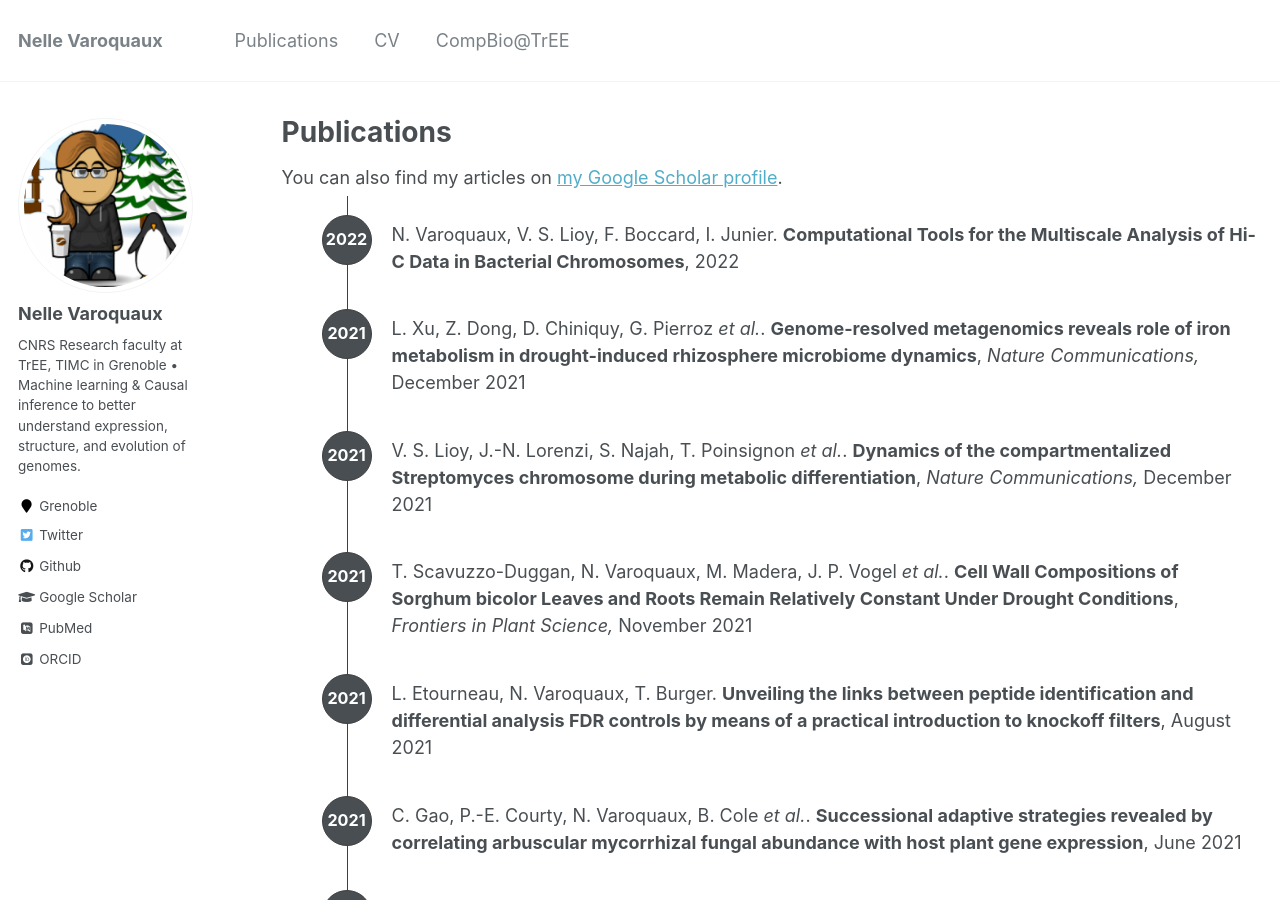
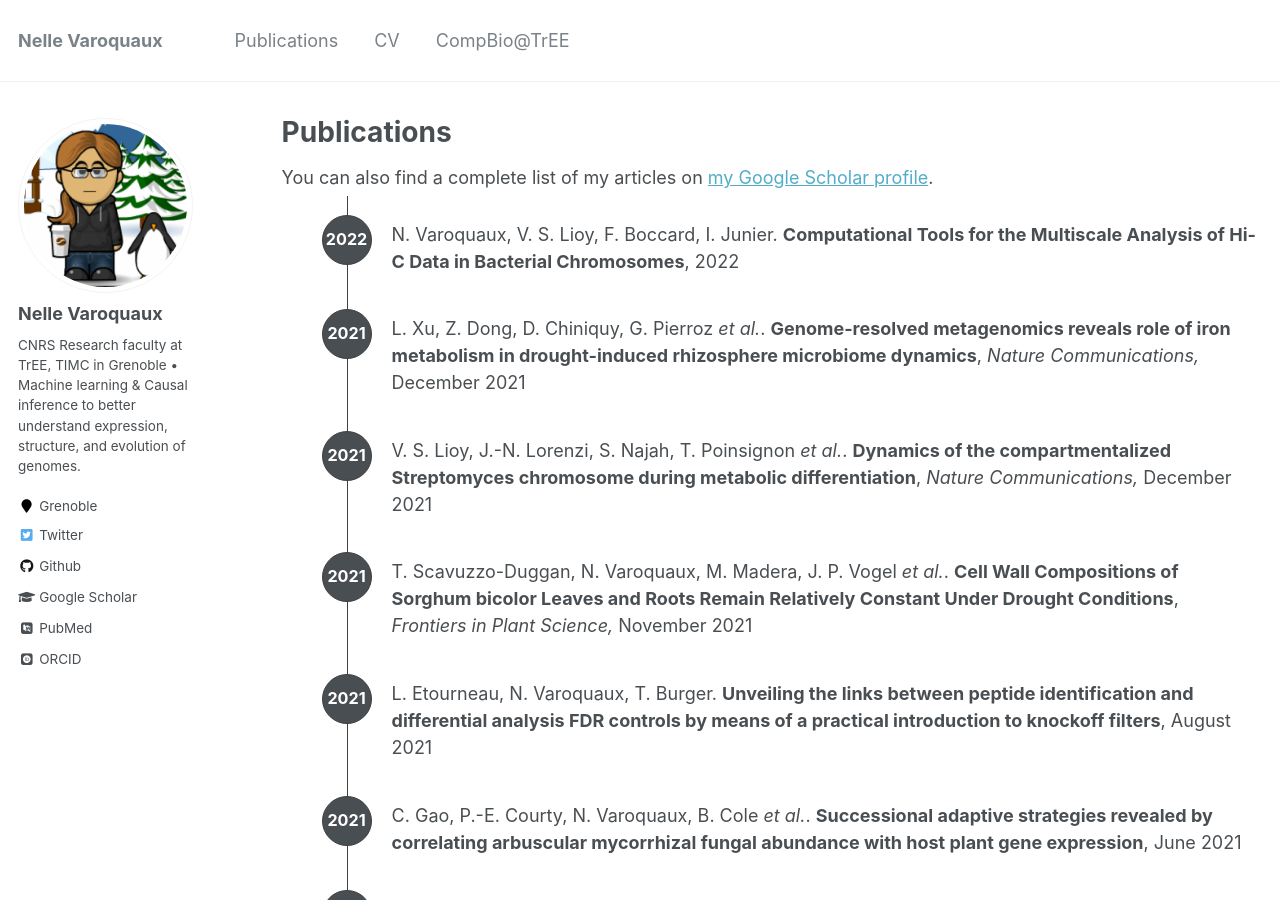
Before and after one commit to NelleV/nellev.github.io, a Jekyll site: the page built from _pages/publications.md, in a window 1280 px wide and 900 px high. Built offline with Jekyll 4.4.1, drawn with Linux system fonts in a browser that asks for light colours; some web fonts are replaced.

Commit message:
Small update

```diff
--- a/_pages/publications.md
+++ b/_pages/publications.md
@@ -5,7 +5,9 @@ permalink: /publications/
 author_profile: true
 ---
 
-You can also find my articles on <a href="https://scholar.google.com/citations?user=8QspsP0AAAAJ&hl=en">my Google Scholar profile</a>.
+You can also find a complete list of my articles on <a
+href="https://scholar.google.com/citations?user=8QspsP0AAAAJ&hl=en">my Google
+Scholar profile</a>.
 
 
 {% include base_path %}
```
